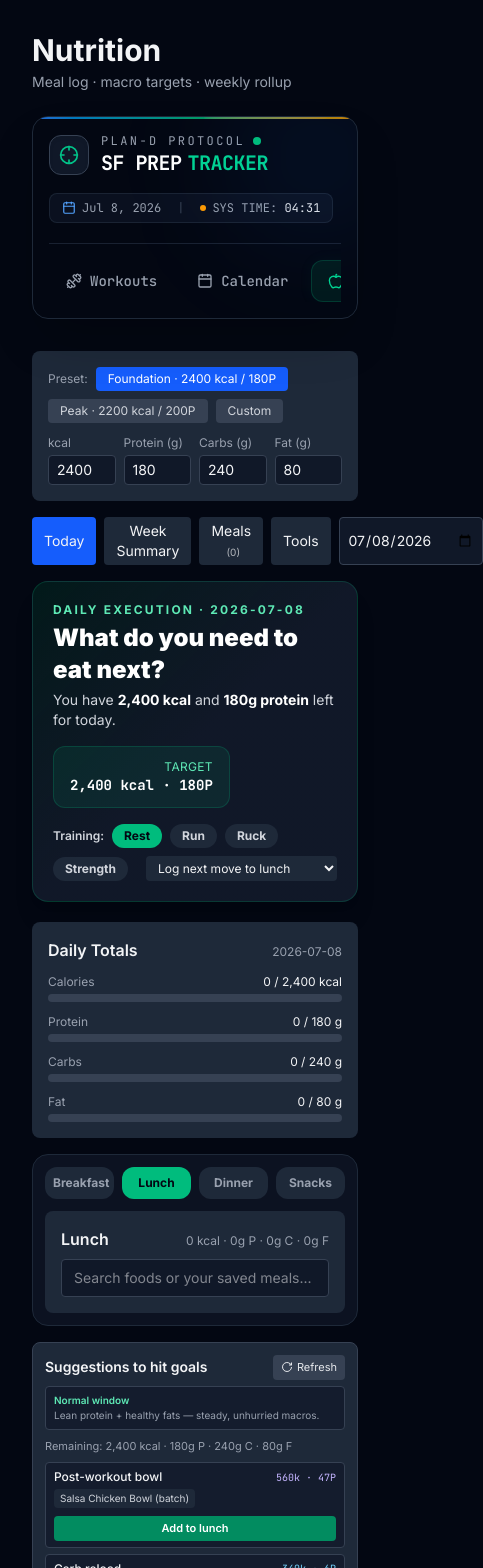
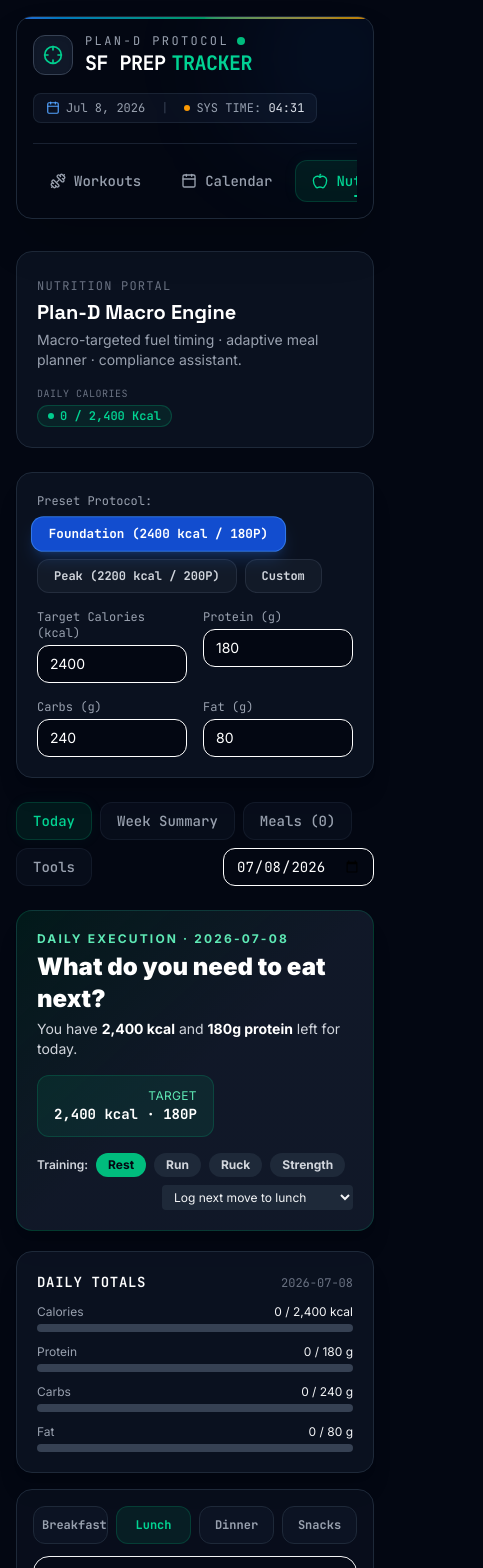
Before and after one commit to zuto-dev/sf-prep-tracker, a Next.js app: page /nutrition in a window 390 px wide. Shown: the top 1568 px of the page, 483 px wide, since content can reach past the window. Built offline with nearby package versions, Linux system fonts and the light colour scheme.

Commit message:
feat: remake nutrition page with premium dark glassmorphism styling

```diff
--- a/app/nutrition/page.tsx
+++ b/app/nutrition/page.tsx
@@ -2,6 +2,7 @@
 
 import { useEffect, useMemo, useState } from 'react';
 import { Nav } from '../components/Nav';
+import { motion, AnimatePresence } from 'motion/react';
 import { FOODS, searchFoods, type Food } from '../data/foods';
 import { SupsLog } from '../components/SupsLog';
 import { useMeals, addMeal, removeMeal, searchMeals, type UserMeal } from '../data/meals';
@@ -407,35 +408,35 @@ function MealBlock({ meal, entries, onAdd, onRemove, onChangeServing, extraFoods
     });
   };
   return (
-    <div className="bg-gray-800 rounded-lg p-4">
-      <div className="flex justify-between items-baseline mb-2">
-        <h3 className="font-semibold capitalize">{meal}</h3>
+    <div className="bg-gray-950/40 border border-gray-850 rounded-2xl p-5 space-y-4">
+      <div className="flex justify-between items-center mb-2">
+        <h3 className="text-sm font-bold text-white font-mono uppercase tracking-wider">{meal}</h3>
         <div className="flex items-center gap-2">
-          <span className="text-xs text-gray-400">{fmt(t.kcal)} kcal · {fmt(t.p)}g P · {fmt(t.c)}g C · {fmt(t.f)}g F</span>
+          <span className="text-xs text-gray-400 font-mono">{fmt(t.kcal)} kcal · {fmt(t.p)}g P · {fmt(t.c)}g C · {fmt(t.f)}g F</span>
           {entries.length >= 2 && (
             <button onClick={saveAsMeal} title="Save this combo as a reusable meal"
-              className="text-[10px] text-emerald-400 hover:text-emerald-300 border border-emerald-800 rounded px-1.5 py-0.5">
-              + Save
+              className="text-[10px] text-emerald-400 hover:text-emerald-300 border border-emerald-500/20 bg-emerald-500/5 rounded px-2 py-0.5 transition">
+              + Save Combo
             </button>
           )}
         </div>
       </div>
       <FoodSearch onPick={onAdd} extraFoods={extraFoods} />
       {entries.length > 0 && (
-        <ul className="mt-3 space-y-1">
+        <ul className="mt-3 space-y-2">
           {entries.map((e, i) => {
             const f = foodById.get(e.foodId);
             if (!f) return null;
             return (
-              <li key={i} className="flex items-center gap-2 text-sm bg-gray-900 rounded px-2 py-1">
-                <span className="flex-1">{f.name} <span className="text-xs text-gray-500">({f.serving})</span></span>
+              <li key={i} className="flex items-center gap-2 text-sm bg-gray-900 border border-gray-850 rounded-xl px-3 py-2">
+                <span className="flex-1 text-gray-200">{f.name} <span className="text-xs text-gray-500">({f.serving})</span></span>
                 <input type="number" step="0.25" min="0" value={e.servings}
                   onChange={ev => onChangeServing(i, parseFloat(ev.target.value) || 0)}
-                  className="w-16 bg-gray-800 border border-gray-700 rounded px-1 py-0.5 text-xs" />
-                <span className="text-xs text-gray-400 w-24 text-right">
+                  className="w-16 bg-gray-950 border border-gray-855 rounded-lg px-2 py-1 text-xs text-white focus:outline-none focus:border-blue-500 font-mono" />
+                <span className="text-xs text-gray-400 w-24 text-right font-mono">
                   {fmt(f.kcal * e.servings)} kcal · {fmt(f.p * e.servings)}g P
                 </span>
-                <button onClick={() => onRemove(i)} className="text-red-400 hover:text-red-300 text-xs">×</button>
+                <button onClick={() => onRemove(i)} className="text-red-400 hover:text-red-300 text-sm font-bold w-6 h-6 flex items-center justify-center rounded-lg hover:bg-red-500/10 transition">×</button>
               </li>
             );
           })}
@@ -683,52 +684,94 @@ export default function NutritionPage() {
   }, [weekDays]);
 
   return (
-    <div className="min-h-screen p-4 max-w-7xl mx-auto">
-      <h1 className="text-3xl font-bold mb-1">Nutrition</h1>
-      <p className="text-gray-400 text-sm mb-6">Meal log · macro targets · weekly rollup</p>
+    <motion.div
+      initial={{ opacity: 0, y: 15 }}
+      animate={{ opacity: 1, y: 0 }}
+      transition={{ duration: 0.5, ease: 'easeOut' }}
+      className="space-y-6"
+    >
       <Nav />
 
+      {/* Main Stats Banner */}
+      <div className="bg-gray-900/60 border border-gray-800 rounded-2xl p-5 flex flex-col sm:flex-row sm:items-center justify-between gap-4">
+        <div>
+          <span className="font-mono text-xs text-gray-500 tracking-widest uppercase">NUTRITION PORTAL</span>
+          <h2 className="text-xl md:text-2xl font-bold font-display mt-0.5 text-white">
+            Plan-D Macro Engine
+          </h2>
+          <p className="text-gray-400 text-sm mt-1">
+            Macro-targeted fuel timing · adaptive meal planner · compliance assistant.
+          </p>
+        </div>
+        <div className="text-left sm:text-right shrink-0">
+          <span className="text-[10px] font-mono text-gray-500 block uppercase tracking-wider">DAILY CALORIES</span>
+          <span className="text-xs bg-emerald-500/10 text-emerald-400 font-semibold px-2.5 py-0.5 rounded-full inline-flex items-center gap-1.5 mt-1 border border-emerald-500/25 font-mono">
+            <span className="w-1.5 h-1.5 bg-emerald-400 rounded-full animate-pulse" />
+            {fmt(t.kcal)} / {fmt(store.targets.kcal)} Kcal
+          </span>
+        </div>
+      </div>
+
       {/* Presets + targets */}
-      <div className="bg-gray-800 rounded-lg p-4 mb-4">
-        <div className="flex flex-wrap gap-2 items-center mb-3">
-          <span className="text-xs text-gray-400">Preset:</span>
+      <div className="bg-gray-900/60 border border-gray-800 rounded-2xl p-5 shadow-xl space-y-4">
+        <div className="flex flex-wrap gap-2 items-center">
+          <span className="text-xs font-mono text-gray-400 mr-2">Preset Protocol:</span>
           {(['foundation','peak','custom'] as const).map(k => (
-            <button key={k} onClick={() => setPreset(k)}
-              className={`px-3 py-1 rounded text-xs ${store.preset === k ? 'bg-blue-600 text-white' : 'bg-gray-700 text-gray-300 hover:bg-gray-600'}`}>
-              {k === 'foundation' ? 'Foundation · 2400 kcal / 180P' : k === 'peak' ? 'Peak · 2200 kcal / 200P' : 'Custom'}
+            <button
+              key={k}
+              onClick={() => setPreset(k)}
+              className={`px-4 py-2 rounded-xl text-xs font-bold font-mono border transition-all duration-300 ${
+                store.preset === k
+                  ? 'bg-blue-600/80 border-blue-400/50 text-white shadow-lg shadow-blue-500/20 scale-105'
+                  : 'bg-gray-800/40 border-gray-700/50 text-gray-300 hover:border-blue-500/40 hover:bg-gray-800/70'
+              }`}
+            >
+              {k === 'foundation' ? 'Foundation (2400 kcal / 180P)' : k === 'peak' ? 'Peak (2200 kcal / 200P)' : 'Custom'}
             </button>
           ))}
         </div>
-        <div className="grid grid-cols-4 gap-2">
+        <div className="grid grid-cols-2 md:grid-cols-4 gap-4">
           {(['kcal','p','c','f'] as const).map(k => (
-            <label key={k} className="text-xs text-gray-400">
-              {k === 'kcal' ? 'kcal' : k === 'p' ? 'Protein (g)' : k === 'c' ? 'Carbs (g)' : 'Fat (g)'}
-              <input type="number" value={store.targets[k]} onChange={e => setTarget(k, parseInt(e.target.value) || 0)}
-                className="w-full bg-gray-900 border border-gray-700 px-2 py-1 rounded text-sm mt-1 text-gray-100" />
+            <div key={k}>
+              <label className="text-xs font-mono text-gray-400 block mb-1">
+                {k === 'kcal' ? 'Target Calories (kcal)' : k === 'p' ? 'Protein (g)' : k === 'c' ? 'Carbs (g)' : 'Fat (g)'}
               </label>
+              <input
+                type="number"
+                value={store.targets[k]}
+                onChange={e => setTarget(k, parseInt(e.target.value) || 0)}
+                className="w-full bg-gray-950 border border-gray-850 hover:border-gray-750 focus:border-blue-500 focus:outline-none rounded-xl px-3 py-2 text-sm text-white"
+              />
+            </div>
           ))}
         </div>
       </div>
 
-      <div className="flex gap-2 mb-4">
-        <button onClick={() => setView('today')}
-          className={`px-3 py-1 rounded text-sm ${view === 'today' ? 'bg-blue-600' : 'bg-gray-800 hover:bg-gray-700'}`}>Today</button>
-        <button onClick={() => setView('week')}
-          className={`px-3 py-1 rounded text-sm ${view === 'week' ? 'bg-blue-600' : 'bg-gray-800 hover:bg-gray-700'}`}>Week Summary</button>
-        <button onClick={() => setView('meals')}
-          className={`px-3 py-1 rounded text-sm ${view === 'meals' ? 'bg-blue-600' : 'bg-gray-800 hover:bg-gray-700'}`}>
-          Meals <span className="text-[10px] opacity-70 ml-1">({meals.length})</span>
+      {/* Sub-Navigation Tabs */}
+      <div className="flex flex-wrap items-center gap-2">
+        {(['today', 'week', 'meals', 'tools'] as const).map(k => (
+          <button
+            key={k}
+            onClick={() => setView(k)}
+            className={`px-4 py-2 rounded-xl text-sm font-medium font-mono border transition-all duration-200 ${
+              view === k
+                ? 'bg-emerald-500/10 text-emerald-400 border-emerald-500/20 shadow-[0_0_15px_rgba(16,185,129,0.05)]'
+                : 'bg-gray-900/40 border-gray-800/50 text-gray-400 hover:text-white hover:bg-gray-900'
+            }`}
+          >
+            {k === 'today' ? 'Today' : k === 'week' ? 'Week Summary' : k === 'meals' ? `Meals (${meals.length})` : 'Tools'}
           </button>
-        <button onClick={() => setView('tools')}
-          className={`px-3 py-1 rounded text-sm ${view === 'tools' ? 'bg-blue-600' : 'bg-gray-800 hover:bg-gray-700'}`}>
-          Tools
-        </button>
-        <input type="date" value={date} onChange={e => setDate(e.target.value)}
-          className="ml-auto bg-gray-900 border border-gray-700 px-2 py-1 rounded text-sm" />
+        ))}
+        <input
+          type="date"
+          value={date}
+          onChange={e => setDate(e.target.value)}
+          className="ml-auto bg-gray-950 border border-gray-850 rounded-xl px-3 py-2 text-sm font-mono text-white focus:outline-none focus:border-blue-500"
+        />
       </div>
 
       {view === 'today' ? (
-        <div className="space-y-5">
+        <div className="space-y-6">
           <section className="mb-5 rounded-2xl border border-emerald-500/20 bg-gradient-to-br from-emerald-950/50 via-gray-900 to-gray-900 p-5 shadow-xl">
             <div className="flex flex-wrap items-start justify-between gap-4">
               <div>
@@ -754,20 +797,20 @@ export default function NutritionPage() {
           </section>
           <div className="grid gap-4 xl:grid-cols-[minmax(0,1fr)_340px]">
           <div>
-            <div className="bg-gray-800 rounded-lg p-4 mb-4 space-y-3">
+            <div className="bg-gray-900/60 border border-gray-800 rounded-2xl p-5 mb-4 space-y-3 shadow-xl">
               <div className="flex justify-between items-baseline">
-                <h2 className="font-semibold">Daily Totals</h2>
-                <span className="text-xs text-gray-400">{date}</span>
+                <h2 className="font-semibold text-white font-mono uppercase tracking-wider text-sm">Daily Totals</h2>
+                <span className="text-xs text-gray-500 font-mono">{date}</span>
               </div>
               <Bar label="Calories" val={t.kcal}  target={store.targets.kcal} unit="kcal" />
               <Bar label="Protein"  val={t.p}     target={store.targets.p}    unit="g" />
               <Bar label="Carbs"    val={t.c}     target={store.targets.c}    unit="g" />
               <Bar label="Fat"      val={t.f}     target={store.targets.f}    unit="g" />
             </div>
-            <div className="rounded-2xl border border-gray-800 bg-gray-900/70 p-3">
+            <div className="rounded-2xl border border-gray-800 bg-gray-900/40 p-4">
               <div className="mb-3 grid grid-cols-4 gap-2">
                 {(['breakfast','lunch','dinner','snacks'] as Meal[]).map(slot => (
-                  <button key={slot} onClick={() => setActiveMealSlot(slot)} className={`rounded-xl px-2 py-2 text-xs font-bold capitalize ${activeMealSlot === slot ? 'bg-emerald-500 text-gray-950' : 'bg-gray-800 text-gray-400 hover:bg-gray-700'}`}>
+                  <button key={slot} onClick={() => setActiveMealSlot(slot)} className={`rounded-xl px-2 py-2.5 text-xs font-bold font-mono capitalize border transition-all duration-200 ${activeMealSlot === slot ? 'bg-emerald-500/10 text-emerald-400 border-emerald-500/20' : 'bg-gray-900/60 border-gray-800 text-gray-400 hover:text-white'}`}>
                     {slot}
                   </button>
                 ))}
@@ -778,47 +821,47 @@ export default function NutritionPage() {
             </div>
           </div>
 
-          <aside className="space-y-3 lg:sticky lg:top-4 self-start">
-            <div className="bg-gray-800 rounded-lg p-3 border border-gray-700">
+          <aside className="space-y-4 lg:sticky lg:top-4 self-start">
+            <div className="bg-gray-900/60 border border-gray-800 rounded-2xl p-5 space-y-4 shadow-xl">
               <div className="flex items-center justify-between gap-2 mb-1.5">
-                <h2 className="font-semibold text-sm">Suggestions to hit goals</h2>
+                <h2 className="font-bold font-display text-white text-sm">Suggestions to hit goals</h2>
                 <button onClick={() => setRefreshSeed(s => s + 1)}
                   title="Show different options"
-                  className="text-[11px] px-2 py-1 rounded bg-gray-700 hover:bg-gray-600 text-gray-200 flex items-center gap-1 transition">
-                  <svg viewBox="0 0 24 24" fill="none" stroke="currentColor" strokeWidth="2" className="w-3 h-3">
+                  className="text-[11px] px-2.5 py-1.5 rounded-xl border border-gray-750 bg-gray-800 hover:bg-gray-750 text-gray-200 flex items-center gap-1 transition font-mono">
+                  <svg viewBox="0 0 24 24" fill="none" stroke="currentColor" strokeWidth="2" className="w-3 h-3 text-emerald-400">
                     <path d="M21 12a9 9 0 1 1-3-6.7L21 8" />
                     <path d="M21 3v5h-5" />
                   </svg>
                   Refresh
                 </button>
               </div>
-              <div className="mb-2 rounded bg-gray-900/70 border border-gray-700 px-2 py-1.5">
-                <div className="text-[10px] font-semibold text-emerald-300">{windowLabel(activeWindow)}</div>
-                <div className="text-[10px] text-gray-400">{windowGuidance(activeWindow)}</div>
+              <div className="mb-2 rounded-xl bg-gray-950/40 border border-gray-850 px-3 py-2.5">
+                <div className="text-[10px] font-bold font-mono text-emerald-400 uppercase tracking-wider">{windowLabel(activeWindow)}</div>
+                <div className="text-[11px] text-gray-400 mt-1 leading-relaxed">{windowGuidance(activeWindow)}</div>
               </div>
-              <p className="text-[11px] text-gray-400 mb-2">
+              <p className="text-[11px] text-gray-400 font-mono">
                 Remaining: {fmt(Math.max(0, remaining.kcal))} kcal · {fmt(Math.max(0, remaining.p))}g P · {fmt(Math.max(0, remaining.c))}g C · {fmt(Math.max(0, remaining.f))}g F
               </p>
               <div className="space-y-1.5">
                 {suggestions.map(s => {
                   const plan = planTotals(s.items);
                   return (
-                    <div key={s.title} className="rounded bg-gray-900/70 border border-gray-700 px-2 py-1.5">
+                    <div key={s.title} className="rounded-xl bg-gray-950/40 border border-gray-850 px-3 py-2.5">
                       <div className="flex items-center justify-between gap-2">
-                        <div className="text-xs font-medium text-gray-100 truncate">{s.title}</div>
-                        <div className={`text-[10px] font-mono flex-shrink-0 ${s.accent}`}>{Math.round(plan.kcal)}k · {Math.round(plan.p)}P</div>
+                        <div className="text-xs font-semibold text-gray-200 truncate">{s.title}</div>
+                        <div className={`text-[10px] font-mono font-bold flex-shrink-0 ${s.accent}`}>{Math.round(plan.kcal)}k · {Math.round(plan.p)}P</div>
                       </div>
-                      <div className="mt-1 flex flex-wrap gap-1">
+                      <div className="mt-2 flex flex-wrap gap-1">
                         {s.items.map(item => {
                           const food = foodById.get(item.foodId);
                           return food ? (
-                            <span key={`${s.title}-${item.foodId}`} className="text-[10px] px-1.5 py-0.5 rounded bg-gray-800 text-gray-300">
+                            <span key={`${s.title}-${item.foodId}`} className="text-[10px] px-2 py-0.5 rounded bg-gray-900 border border-gray-800 text-gray-300">
                               {food.name}{item.servings !== 1 ? ` ×${item.servings}` : ''}
                             </span>
                           ) : null;
                         })}
                       </div>
-                      <button onClick={() => addSuggestionToLog(s.items)} className="mt-2 w-full rounded bg-emerald-600/90 px-2 py-1 text-[11px] font-semibold text-white hover:bg-emerald-500">
+                      <button onClick={() => addSuggestionToLog(s.items)} className="mt-2.5 w-full rounded-xl bg-emerald-600 hover:bg-emerald-500 px-3 py-1.5 text-xs font-semibold text-white transition">
                         Add to {nextMealSlot}
                       </button>
                     </div>
@@ -827,7 +870,7 @@ export default function NutritionPage() {
               </div>
             </div>
 
-            <details className="bg-gray-800 rounded-lg p-3 border border-gray-700">
+            <details className="bg-gray-900/60 border border-gray-800 rounded-2xl p-5 group shadow-xl">
               <summary className="flex cursor-pointer items-center justify-between gap-2 text-sm font-semibold text-gray-200">
                 <span>Need help with this meal?</span>
                 <span className="text-[11px] font-normal text-gray-500">Coach · recipe scan · timing</span>
@@ -912,30 +955,31 @@ export default function NutritionPage() {
       ) : view === 'tools' ? (
         <SupsLog />
       ) : (
-        <div className="bg-gray-800 rounded-lg p-4">
-          <h2 className="font-semibold mb-3">7-Day Rollup (ending {date})</h2>
-          <div className="grid grid-cols-4 gap-3 mb-4 text-center">
-            <div className="bg-gray-900 rounded p-2"><div className="text-xs text-gray-400">Avg kcal</div><div className="text-lg">{fmt(weekAvg.kcal)}</div></div>
-            <div className="bg-gray-900 rounded p-2"><div className="text-xs text-gray-400">Avg P</div><div className="text-lg">{fmt(weekAvg.p)}g</div></div>
-            <div className="bg-gray-900 rounded p-2"><div className="text-xs text-gray-400">Avg C</div><div className="text-lg">{fmt(weekAvg.c)}g</div></div>
-            <div className="bg-gray-900 rounded p-2"><div className="text-xs text-gray-400">Avg F</div><div className="text-lg">{fmt(weekAvg.f)}g</div></div>
+        <div className="bg-gray-900/60 border border-gray-800 rounded-2xl p-5 space-y-4">
+          <h2 className="text-lg font-bold text-white font-display">7-Day Rollup (ending {date})</h2>
+          <div className="grid grid-cols-2 md:grid-cols-4 gap-3 mb-4 text-center">
+            <div className="bg-gray-950/40 border border-gray-850 rounded-xl p-3"><div className="text-xs text-gray-400 font-mono">Avg kcal</div><div className="text-lg font-bold font-mono text-white mt-1">{fmt(weekAvg.kcal)}</div></div>
+            <div className="bg-gray-950/40 border border-gray-850 rounded-xl p-3"><div className="text-xs text-gray-400 font-mono">Avg P</div><div className="text-lg font-bold font-mono text-white mt-1">{fmt(weekAvg.p)}g</div></div>
+            <div className="bg-gray-950/40 border border-gray-850 rounded-xl p-3"><div className="text-xs text-gray-400 font-mono">Avg C</div><div className="text-lg font-bold font-mono text-white mt-1">{fmt(weekAvg.c)}g</div></div>
+            <div className="bg-gray-950/40 border border-gray-850 rounded-xl p-3"><div className="text-xs text-gray-400 font-mono">Avg F</div><div className="text-lg font-bold font-mono text-white mt-1">{fmt(weekAvg.f)}g</div></div>
           </div>
+          <div className="overflow-x-auto">
             <table className="w-full text-sm">
-            <thead className="text-xs text-gray-400 border-b border-gray-700">
-              <tr><th className="text-left py-2">Date</th><th className="text-right">kcal</th><th className="text-right">P</th><th className="text-right">C</th><th className="text-right">F</th><th className="text-right">vs kcal target</th></tr>
+              <thead className="text-xs text-gray-400 border-b border-gray-800">
+                <tr><th className="text-left py-2 font-mono uppercase">Date</th><th className="text-right font-mono uppercase">kcal</th><th className="text-right font-mono uppercase">P</th><th className="text-right font-mono uppercase">C</th><th className="text-right font-mono uppercase">F</th><th className="text-right font-mono uppercase">vs kcal target</th></tr>
               </thead>
               <tbody>
                 {weekDays.map(d => {
                   const dot = d.totals.kcal / store.targets.kcal;
                   return (
-                  <tr key={d.date} className="border-b border-gray-700">
-                    <td className="py-1">{d.date}</td>
-                    <td className="text-right">{fmt(d.totals.kcal)}</td>
-                    <td className="text-right">{fmt(d.totals.p)}</td>
-                    <td className="text-right">{fmt(d.totals.c)}</td>
-                    <td className="text-right">{fmt(d.totals.f)}</td>
-                    <td className="text-right">
-                      <span className={dot > 1.1 ? 'text-red-400' : dot >= 0.9 ? 'text-emerald-400' : 'text-gray-500'}>
+                    <tr key={d.date} className="border-b border-gray-850 hover:bg-gray-900/30 transition-colors">
+                      <td className="py-2.5 font-mono text-xs">{d.date}</td>
+                      <td className="text-right font-mono">{fmt(d.totals.kcal)}</td>
+                      <td className="text-right font-mono">{fmt(d.totals.p)}g</td>
+                      <td className="text-right font-mono">{fmt(d.totals.c)}g</td>
+                      <td className="text-right font-mono">{fmt(d.totals.f)}g</td>
+                      <td className="text-right font-mono">
+                        <span className={dot > 1.1 ? 'text-red-400 font-bold' : dot >= 0.9 ? 'text-emerald-400 font-bold' : 'text-gray-500'}>
                           {(dot * 100).toFixed(0)}%
                         </span>
                       </td>
@@ -945,7 +989,8 @@ export default function NutritionPage() {
               </tbody>
             </table>
           </div>
+        </div>
       )}
-      </div>
+    </motion.div>
   );
 }
```
Lines whose indentation alone changed are shown as unchanged.
